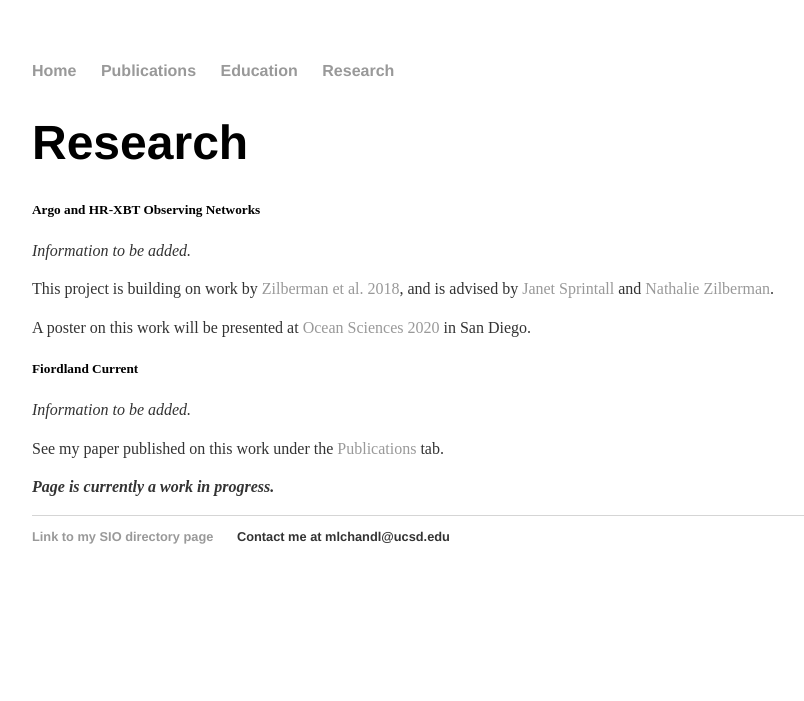
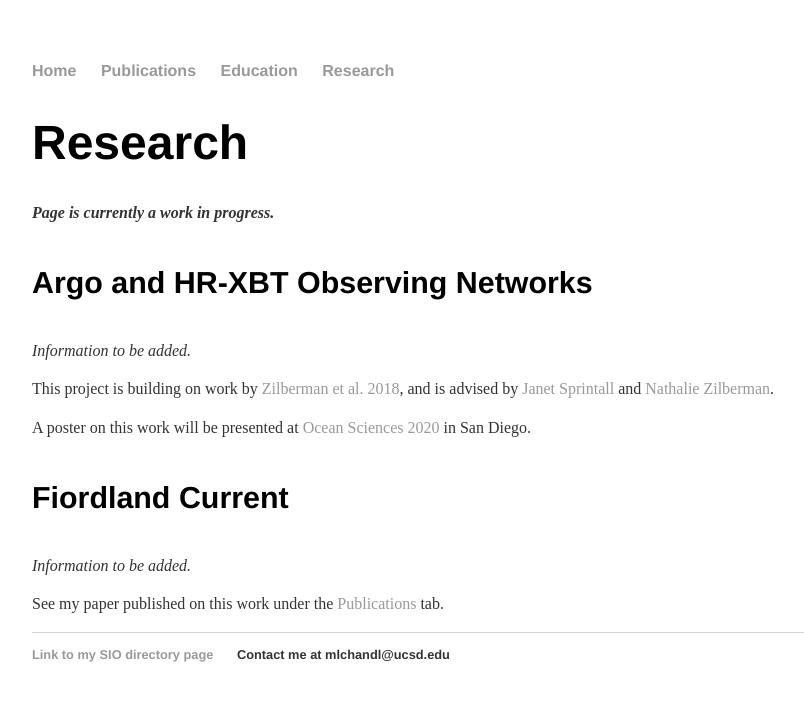
Before and after one commit to mlchandler/mlchandler.github.io, a Jekyll site: the page built from research/index.html, in a window 1280 px wide. Shown: the top 701 px of the page, without its empty margins (160-964 px from the left). Built offline with Jekyll 4.4.1, drawn with Linux system fonts in a browser that asks for light colours.

Commit message:
Research page a work in progress

```diff
--- a/research/index.html
+++ b/research/index.html
@@ -6,8 +6,11 @@ title: Research - Mitchell Chandler
 <div class="about">
 
 <h1>Research</h1>
+<p>
+<i><b>Page is currently a work in progress.</b></i>
+</p>
 
-<h5>Argo and HR-XBT Observing Networks</h5>
+<h4>Argo and HR-XBT Observing Networks</h4>
 <p>
 <i>Information to be added.</i>
 </p>
@@ -21,7 +24,7 @@ A poster on this work will be presented at <a href="https://agu.confex.com/agu/o
 </p>
 
 
-<h5>Fiordland Current</h5>
+<h4>Fiordland Current</h4>
 <p>
 <i>Information to be added.</i>
 </p>
@@ -30,8 +33,6 @@ A poster on this work will be presented at <a href="https://agu.confex.com/agu/o
 See my paper published on this work under the <a href="https://mlchandler.github.io/publications/">Publications</a> tab.
 </p>
 
-<p>
-<i><b>Page is currently a work in progress.</b></i>
-</p>
+
 
 </div>
```
